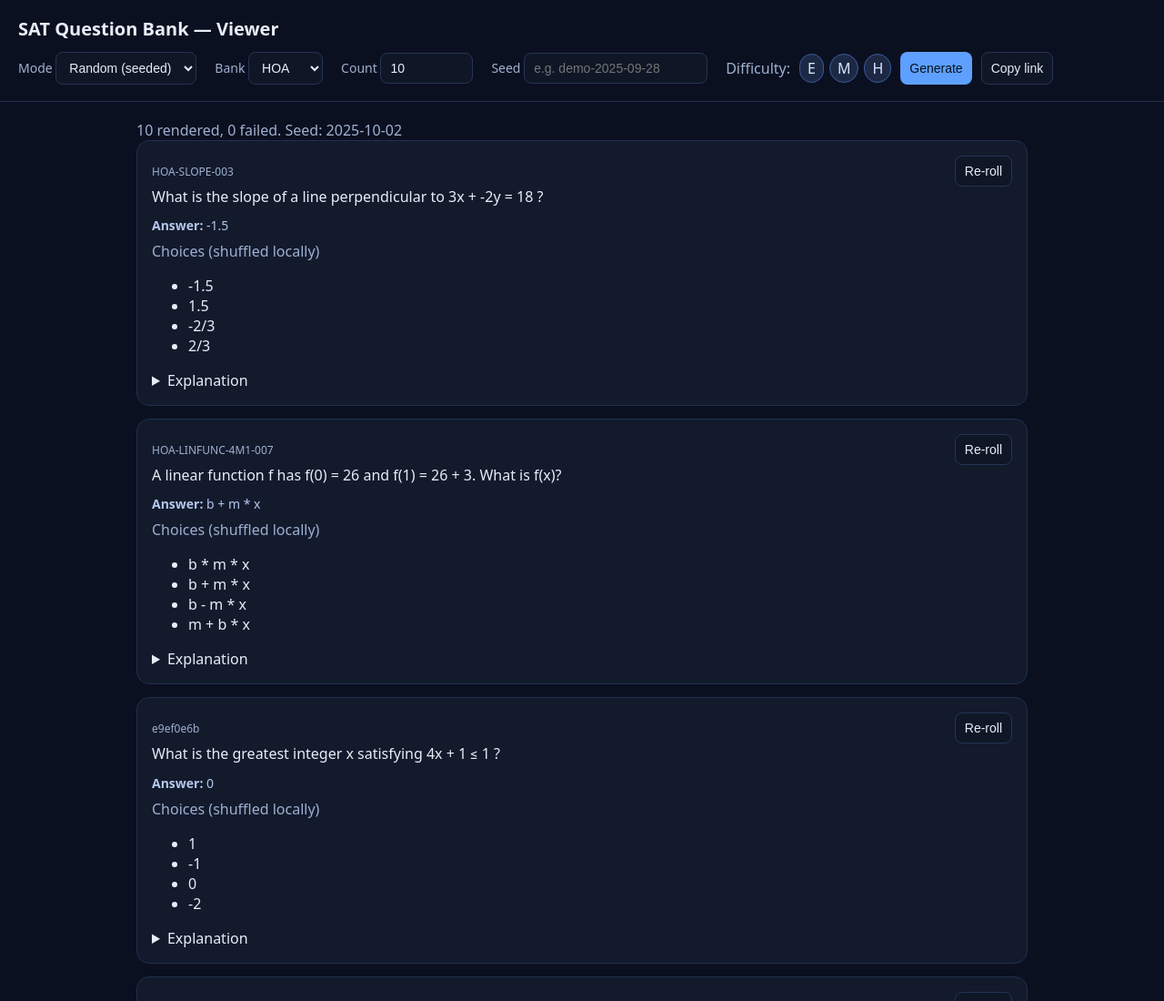
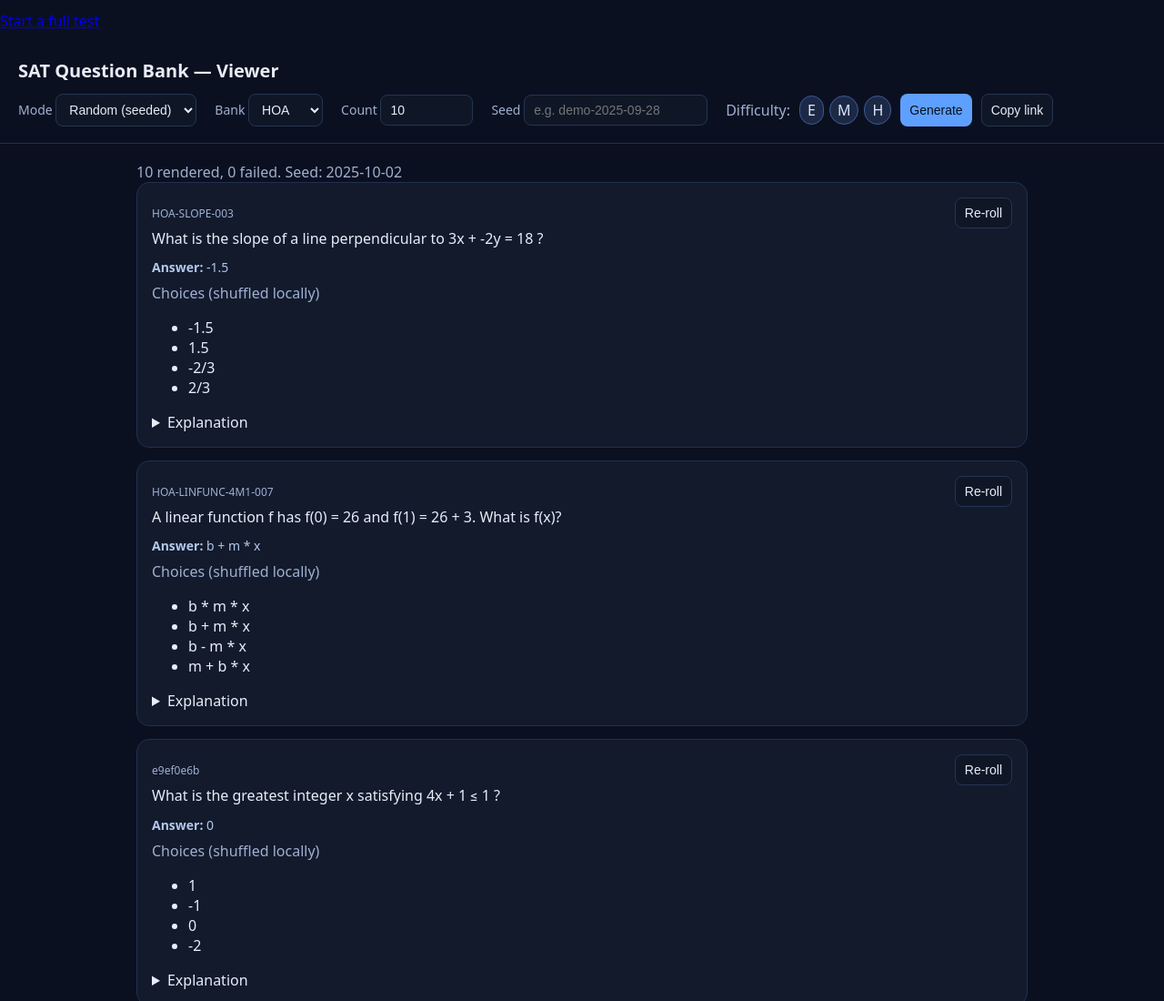
Before and after one commit to mghuber9/sat-question-bank, a website: page docs/index.html in a window 1280 px wide. Shown: the top 1100 px of the page at 91% size. Drawn offline with nearby package versions, Linux system fonts and the light colour scheme.

Commit message:
Update index.html

```diff
--- a/docs/index.html
+++ b/docs/index.html
@@ -1,6 +1,10 @@
 <!doctype html>
 <html lang="en">
 <head>
+  <nav style="margin:12px 0">
+  <a href="test.html">Start a full test</a>
+</nav>
+
   <meta charset="utf-8" />
   <title>SAT Question Bank — Viewer</title>
   <meta name="viewport" content="width=device-width, initial-scale=1" />
```
